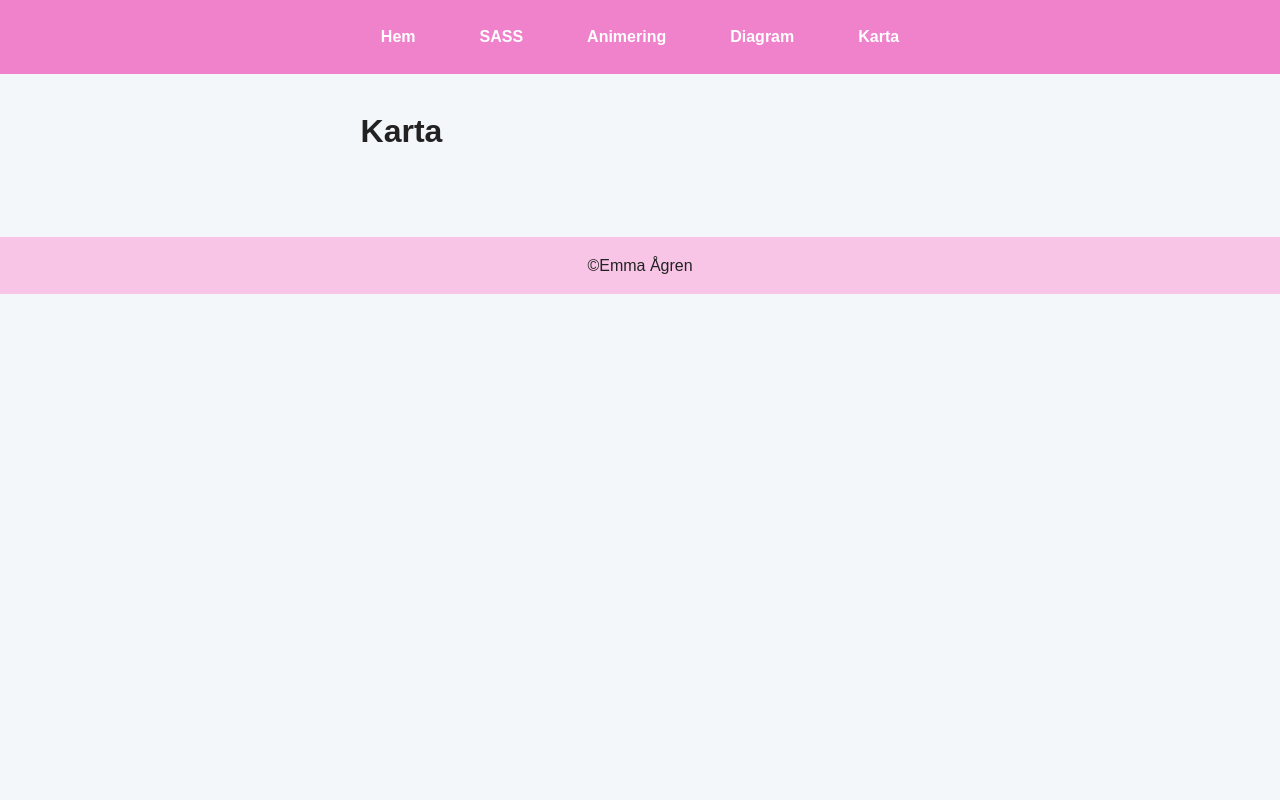
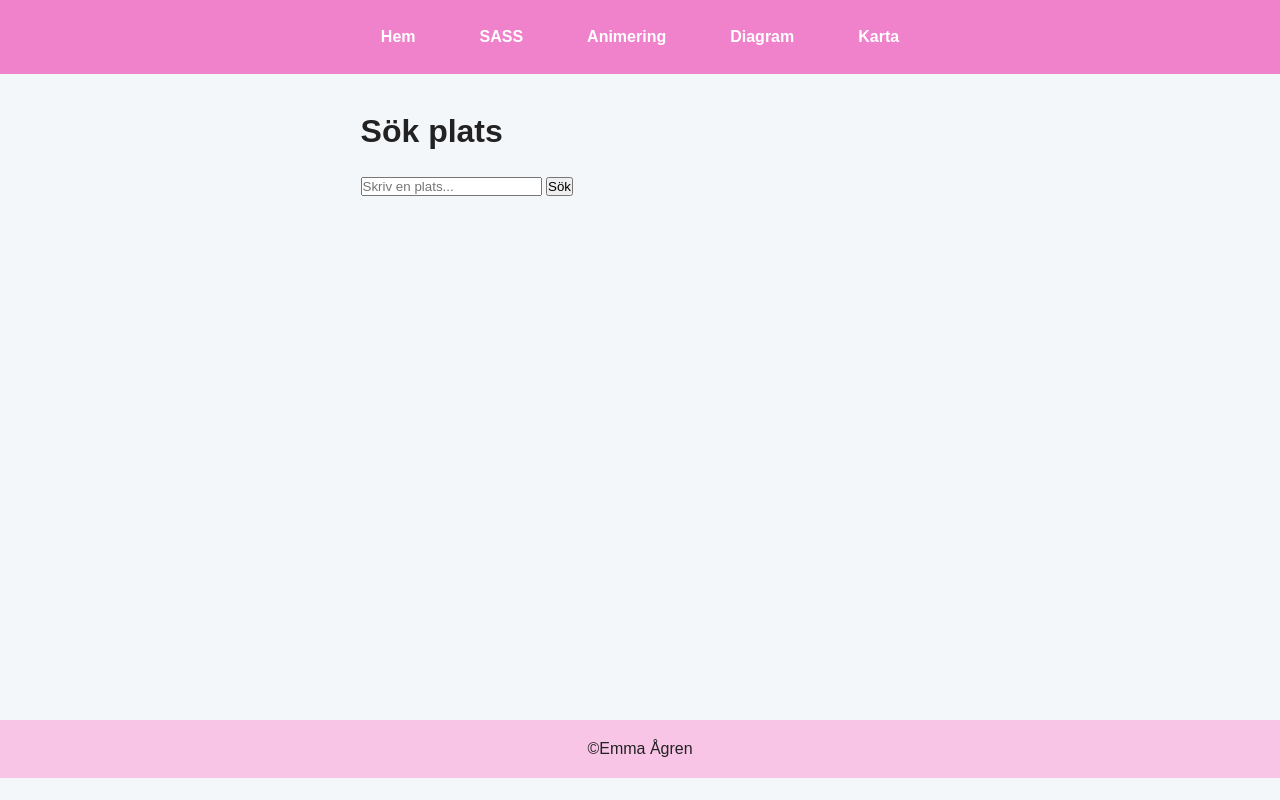
Before and after one commit to emmaagren/Lab5, a website built with Vite: page Lab5/karta.html in a window 1280 px wide. Built offline with nearby package versions, Linux system fonts and the light colour scheme.

Commit message:
Lagt in sökfält och container för karta i html.

```diff
--- a/Lab5/karta.html
+++ b/Lab5/karta.html
@@ -6,6 +6,7 @@
   <meta name="viewport" content="width=device-width, initial-scale=1.0" />
   <link rel="stylesheet" href="/styles/main.scss">
   <title>Laboration 5 - Dynamiska webbplatser.</title>
+  <script type="module" src="/src/js/map.js"></script>
 </head>
 
 <body>
@@ -22,7 +23,27 @@
   </header>
 
   <main>
-    <h1>Karta</h1>
+    <h1>Sök plats</h1>
+
+    <form id="searchForm">
+        <input
+        type="text"
+        id="locationInput"
+        placeholder="Skriv en plats..."
+        required
+        >
+        <button type="submit">Sök</button>
+    </form>
+
+    <div id="mapContainer">
+        <iframe
+        id="mapFrame"
+        width="100%"
+        height="450"
+        style="border:0;"
+        loading="lazy">
+    </iframe>
+    </div>
 
 
   </main>
```
